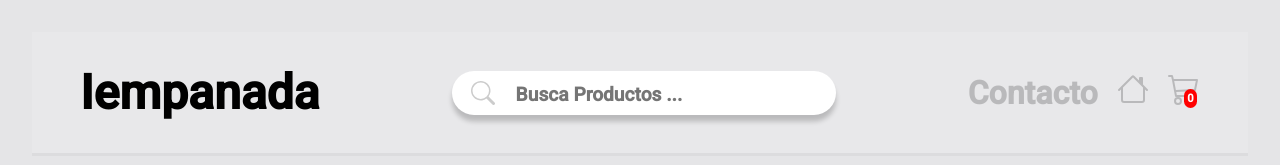
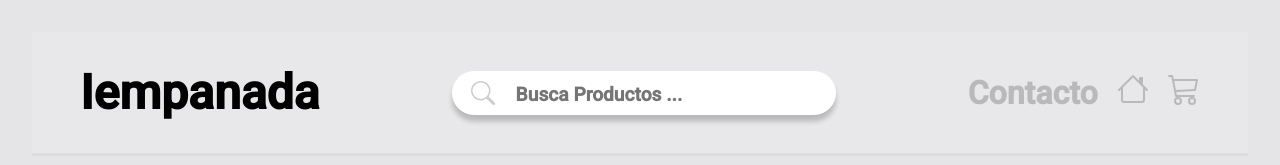
Before and after one commit to laaledesiempre/Trabajo_UTN_Front, a React (Vite) app: page /#/ in a window 1280 px wide. Shown: the top 165 px of the page. Built offline with nearby package versions, Linux system fonts and the light colour scheme.

Commit message:
Improovements on counter dot

```diff
--- a/src/components/bar/Account.jsx
+++ b/src/components/bar/Account.jsx
@@ -10,7 +10,7 @@ export const Account = () => {
       <button className="account-button"><Link to="/contact">Contacto</Link></button>
       <button className="account-button"><Link to="/"><BsHouse /></Link></button>
       <button className="account-button search-icon" onClick={() => { document.querySelector(".input-box").classList.toggle("input-on-site") }} ><BsSearch /></button>
-      <button className="account-button cart-icon"><Link to="/cart"><span className='cart-counter-dot'>{count}</span><BsCart3 /></Link></button>
+      <button className="account-button cart-icon"><Link to="/cart">{count > 0 && <span className='cart-counter-dot'>{count}</span>}<BsCart3 /></Link></button>
     </div>
   )
 }
--- a/src/components/bar/header.css
+++ b/src/components/bar/header.css
@@ -79,7 +79,7 @@ header > div > button:hover{
   padding: 10%;
   font-weight: bolder;
   top:40%;
-  left: 50%;
+  left: 69%;
 }
 
 @media (max-width: 1000px){
```
